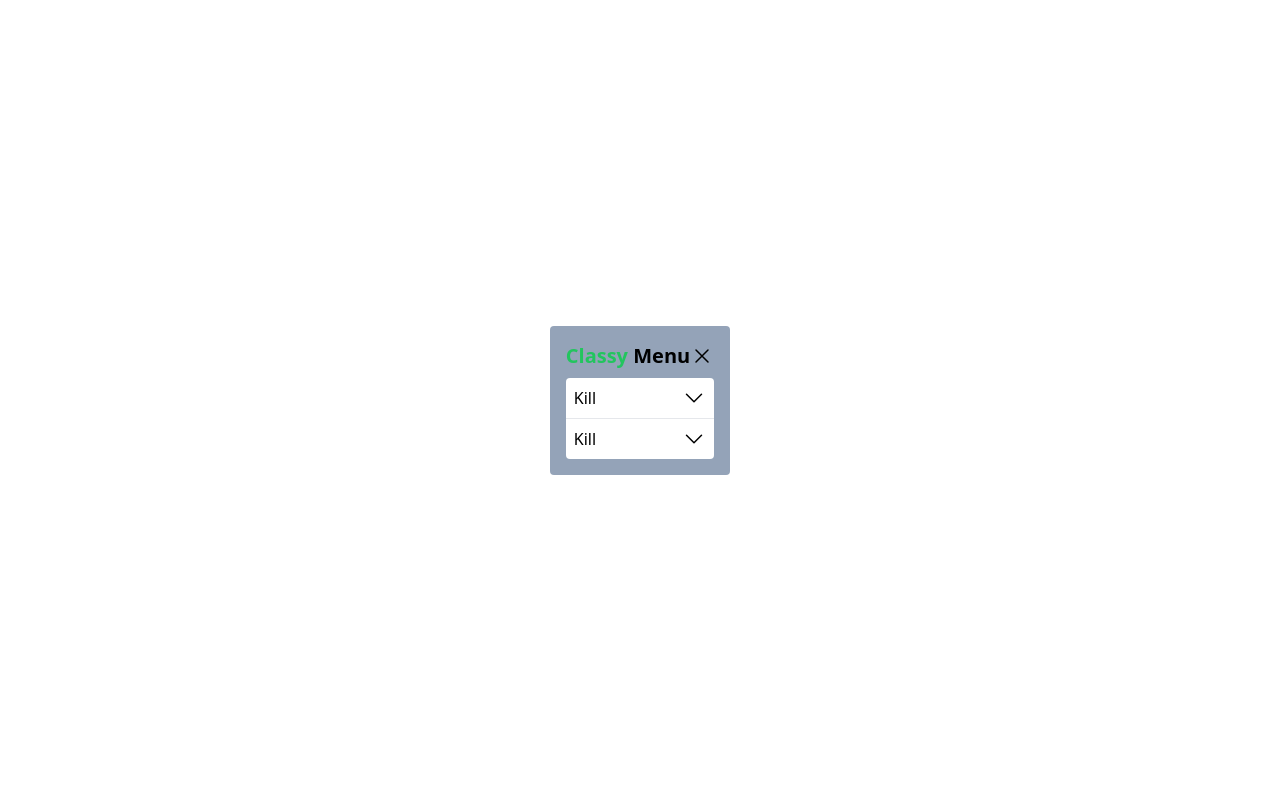
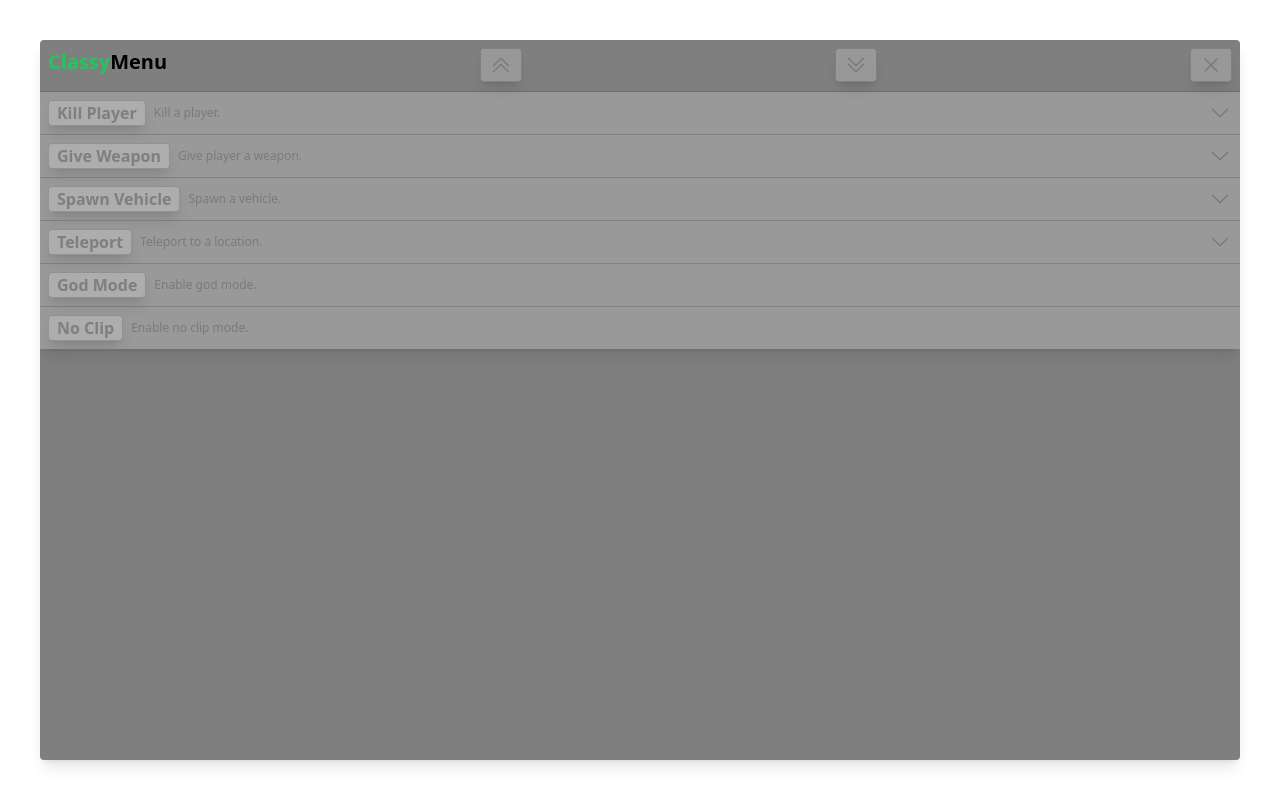
Before and after one commit to Clxssyy/classy-fivem, a React (Vite) app in the folder classy-admin/packages/ui/: page / in a window 1280 px wide. Built offline with nearby package versions, Linux system fonts and the light colour scheme.

Commit message:
Add MenuItem component

```diff
--- /dev/null
+++ b/classy-admin/packages/ui/src/components/MenuItem.tsx
@@ -0,0 +1,83 @@
+import { ChevronDownIcon } from '@heroicons/react/24/outline'
+import { MouseEventHandler, useEffect, useState } from 'react'
+
+const MenuItem = (props: {
+  itemName: string
+  itemDescription?: string
+  itemFunction: MouseEventHandler
+  functionOptions?: JSX.Element
+  toggleCollapse: boolean
+  toggleExtend: number
+}) => {
+  const [hidden, setHidden] = useState(true)
+  const {
+    itemFunction: func,
+    itemName: name,
+    itemDescription: description,
+    functionOptions: options,
+    toggleCollapse: collapse,
+    toggleExtend: extend,
+  } = props
+
+  useEffect(() => {
+    setHidden(true)
+  }, [collapse])
+
+  useEffect(() => {
+    if (extend === 1) return
+    setHidden(false)
+  }, [extend])
+
+  return (
+    <>
+      <div className='flex flex-col'>
+        <div className='flex'>
+          <div className='p-2 min-w-fit'>
+            <button
+              onClick={func}
+              className='font-bold hover:scale-105 active:scale-95 transition-all bg-white/20 rounded px-2 shadow-lg border border-neutral-800/20 text-neutral-500/80'
+            >
+              {name}
+            </button>
+          </div>
+          {options ? (
+            <button
+              onClick={() => setHidden(!hidden)}
+              className={`flex grow place-items-center overflow-hidden gap-2 text-neutral-500/80 ${
+                description ? 'justify-between' : 'justify-end'
+              }`}
+            >
+              {description ? (
+                <div className='overflow-hidden'>
+                  <p className='text-xs truncate'>{description}</p>
+                </div>
+              ) : null}
+              <div className='p-2'>
+                <ChevronDownIcon
+                  className={`w-6 h-6 transition-all duration-300 ${
+                    hidden ? 'rotate-0' : 'rotate-180'
+                  }`}
+                />
+              </div>
+            </button>
+          ) : description ? (
+            <div className='flex place-items-center overflow-hidden text-neutral-500/80'>
+              <p className='text-xs truncate'>{description}</p>
+            </div>
+          ) : null}
+        </div>
+        {options ? (
+          <div
+            className={`transition-all duration-300 overflow-hidden ${
+              hidden ? 'max-h-0 ease-out' : 'ease-in max-h-96'
+            }`}
+          >
+            {options}
+          </div>
+        ) : null}
+      </div>
+    </>
+  )
+}
+
+export default MenuItem
--- a/classy-admin/packages/ui/src/index.css
+++ b/classy-admin/packages/ui/src/index.css
@@ -1,3 +1,15 @@
 @tailwind base;
 @tailwind components;
-@tailwind utilities
+@tailwind utilities;
+
+#menuItems::-webkit-scrollbar {
+  @apply w-3;
+}
+
+#menuItems::-webkit-scrollbar-thumb {
+  @apply rounded bg-black/40 hover:bg-neutral-700;
+}
+
+#menuItems::-webkit-scrollbar-track {
+  @apply rounded-br;
+}
--- a/classy-admin/packages/ui/src/pages/adminMenu/AdminMenu.tsx
+++ b/classy-admin/packages/ui/src/pages/adminMenu/AdminMenu.tsx
@@ -1,12 +1,13 @@
-import { useState } from 'react'
 import { usePageContext } from '../../App'
 import { useExitListener } from '../../utils/exitListener'
 import { fetchNui } from '../../utils/nui'
-import { ChevronDownIcon, XMarkIcon } from '@heroicons/react/24/outline'
+import { ChevronDoubleDownIcon, ChevronDoubleUpIcon, XMarkIcon } from '@heroicons/react/24/outline'
+import MenuItem from '../../components/MenuItem'
+import { useState } from 'react'
 
 const AdminMenu = () => {
-  const [hidden, setHidden] = useState(true)
-
+  const [collapse, setCollapse] = useState(true)
+  const [extend, setExtend] = useState(1)
   const { closePage } = usePageContext()
 
   async function close() {
@@ -23,74 +24,91 @@ const AdminMenu = () => {
   })
 
   return (
-    <div className='grid align-items h-screen place-content-center p-10'>
-      <div className='bg-slate-400 p-4 rounded flex flex-col gap-2'>
-        <div className='flex justify-between'>
-          <h1 className='text-xl font-bold'>
-            <span className='text-green-500'>Classy</span> Menu
+    <div className='grid align-items h-screen p-10 overflow-hidden'>
+      <div className='bg-black/50 rounded flex flex-col shadow-lg overflow-hidden'>
+        <div className='flex justify-between border-b border-neutral-800/20'>
+          <h1 className='text-xl font-bold cursor-default select-none p-2'>
+            <span className='text-green-500'>Classy</span>Menu
           </h1>
-          <button onClick={close}>
-            <XMarkIcon className='w-6 h-6' />
-          </button>
-        </div>
-        <div className='bg-white rounded divide-y'>
-          <div className='flex justify-between'>
-            <button onClick={kill} className='p-2 rounded'>
-              Kill
-            </button>
+          <div className='p-2'>
             <button
               onClick={() => {
-                setHidden(!hidden)
+                setCollapse(!collapse)
               }}
-              className='p-2 rounded'
+              className='hover:scale-105 transition-all active:scale-95 text-neutral-500/80 bg-white/20 rounded p-1 px-2 shadow-lg border border-neutral-800/20'
             >
-              <ChevronDownIcon className='w-6 h-6' />
+              <ChevronDoubleUpIcon className='w-6 h-6' />
             </button>
           </div>
-          <div className={`bg-black text-white ${hidden ? 'hidden' : ''}`}>
-            <form action=''>
-              <input
-                type='text'
-                name='name'
-                id='name'
-                className='p-2 rounded bg-gray-200'
-                placeholder='Name'
-              />
-              <input
-                type='text'
-                name='age'
-                id='age'
-                className='p-2 rounded bg-gray-200'
-                placeholder='Age'
-              />
-              <input
-                type='text'
-                name='job'
-                id='job'
-                className='p-2 rounded bg-gray-200'
-                placeholder='Job'
-              />
-              <input
-                type='submit'
-                value='Submit'
-                className='p-2 rounded bg-green-500 text-white cursor-pointer'
-              />
-            </form>
-          </div>
-          <div className='flex justify-between'>
-            <button onClick={kill} className='p-2 rounded'>
-              Kill
-            </button>
+          <div className='p-2'>
             <button
               onClick={() => {
-                setHidden(!hidden)
+                setExtend(extend + 1)
               }}
-              className='p-2 rounded'
+              className='hover:scale-105 transition-all active:scale-95 text-neutral-500/80 bg-white/20 rounded p-1 px-2 shadow-lg border border-neutral-800/20'
             >
-              <ChevronDownIcon className='w-6 h-6' />
+              <ChevronDoubleDownIcon className='w-6 h-6' />
             </button>
           </div>
-          <div className={`bg-black text-white ${hidden ? 'hidden' : ''}`}></div>
+          <div className='p-2'>
+            <button
+              onClick={close}
+              className='hover:scale-105 transition-all active:scale-95 text-neutral-500/80 bg-white/20 rounded p-1 px-2 shadow-lg border border-neutral-800/20'
+            >
+              <XMarkIcon className='w-6 h-6' />
+            </button>
+          </div>
+        </div>
+        <div
+          id='menuItems'
+          className='bg-white/20 divide-y divide-neutral-800/20 shadow-lg overflow-y-auto overflow-x-hidden'
+        >
+          <MenuItem
+            itemFunction={kill}
+            itemName='Kill Player'
+            itemDescription='Kill a player.'
+            functionOptions={<div>Test</div>}
+            toggleCollapse={collapse}
+            toggleExtend={extend}
+          />
+          <MenuItem
+            itemFunction={kill}
+            itemName='Give Weapon'
+            itemDescription='Give player a weapon.'
+            functionOptions={<div>Test</div>}
+            toggleCollapse={collapse}
+            toggleExtend={extend}
+          />
+          <MenuItem
+            itemFunction={kill}
+            itemName='Spawn Vehicle'
+            itemDescription='Spawn a vehicle.'
+            functionOptions={<div>Test</div>}
+            toggleCollapse={collapse}
+            toggleExtend={extend}
+          />
+          <MenuItem
+            itemFunction={kill}
+            itemName='Teleport'
+            itemDescription='Teleport to a location.'
+            functionOptions={<div>Test</div>}
+            toggleCollapse={collapse}
+            toggleExtend={extend}
+          />
+          <MenuItem
+            itemFunction={kill}
+            itemName='God Mode'
+            itemDescription='Enable god mode.'
+            toggleCollapse={collapse}
+            toggleExtend={extend}
+          />
+          <MenuItem
+            itemFunction={kill}
+            itemName='No Clip'
+            itemDescription='Enable no clip mode.'
+            toggleCollapse={collapse}
+            toggleExtend={extend}
+          />
         </div>
       </div>
     </div>
```
